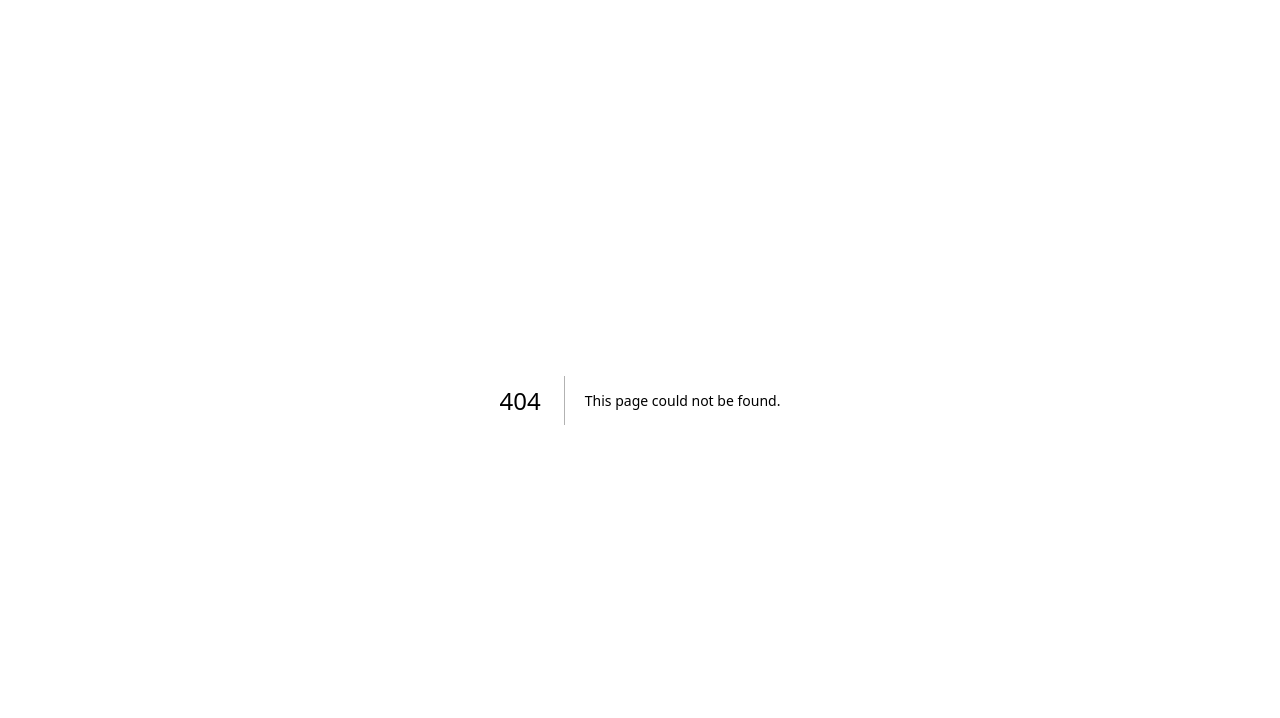
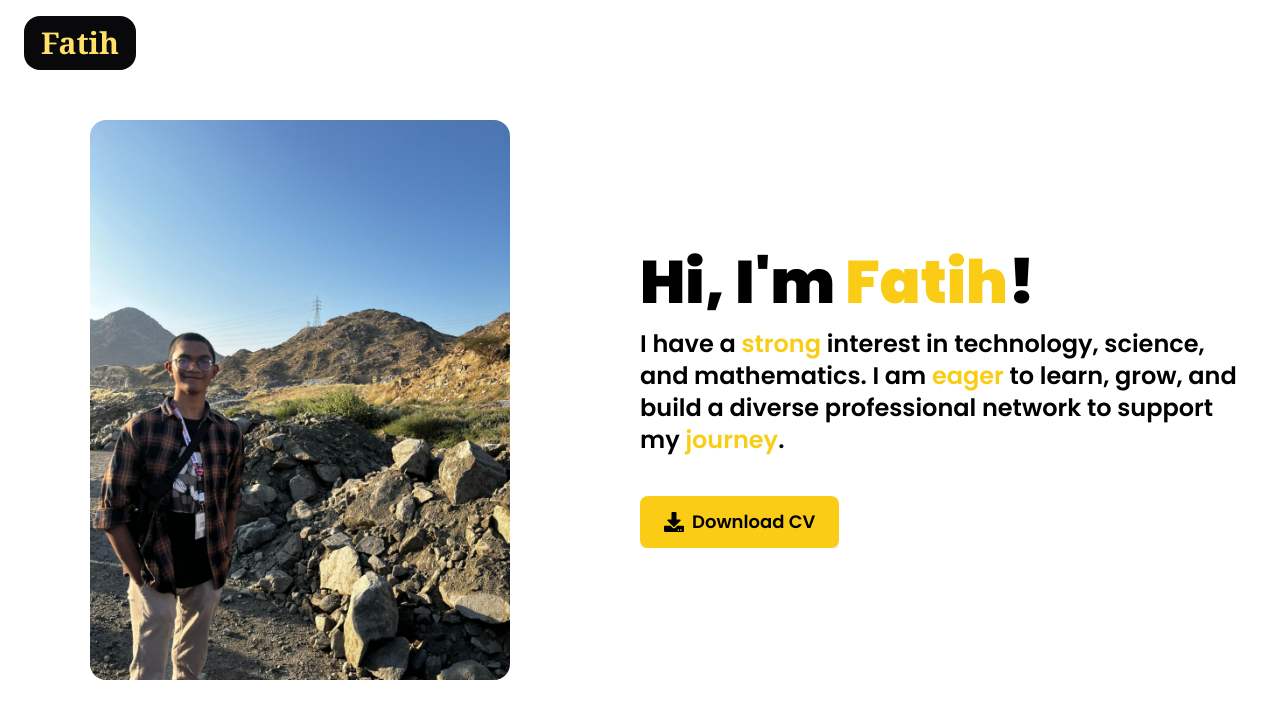
Before and after one commit to enclaire1443/portofotio-website, a Next.js app: page /biodata in a window 1280 px wide. Before the commit this address had no page. Shown: the top 718 px of the page. Built offline with nearby package versions, Linux system fonts and the light colour scheme.

Commit message:
added portofolio Page

```diff
--- /dev/null
+++ b/src/app/biodata/page.tsx
@@ -0,0 +1,14 @@
+import React from 'react'
+import Portofolio from './portofolio'
+import Header from "../components/header"
+
+function page() {
+  return (
+    <>
+    <Header />
+    <Portofolio />
+    </>
+  )
+}
+
+export default page
--- /dev/null
+++ b/src/app/biodata/portofolio.tsx
@@ -0,0 +1,62 @@
+"use client"
+import React from 'react'
+import { motion } from "motion/react"
+import { FaDownload } from "react-icons/fa"
+import { easeInOut, easeIn } from 'motion'
+import { Reveal } from "../animations/reveal"
+
+function Portofolio() {
+  return (
+    <div className="bg-white w-full h-screen flex items-center">
+      <div className="flex-1 flex justify-center items-center">
+        <motion.img
+          src="/assets/fotodiri2.jpeg"
+          alt="My Photo"
+          className="w-[70%] h-auto object-cover rounded-2xl"
+          initial={{
+            opacity: 0,
+            y: 30,
+          }}
+          animate={{
+            opacity: 1,
+            y: 0,
+            transition: {
+              duration: 0.3,
+              ease: easeIn
+            }
+          }}
+          whileHover={{
+            scale: 1.01,
+            transition: {
+              duration: 0.7,
+              ease: easeInOut
+            },
+          }}
+        />
+      </div>
+
+      <div className="flex-1 flex flex-col justify-center items-start px-10 gap-4">
+        <Reveal>
+        <p className="text-black font-poppins font-superbold text-6xl">
+          Hi, I&apos;m <span className="text-yellow-400">Fatih</span>!
+        </p>
+        </Reveal>
+        <Reveal>
+        <p className="text-black font-poppins font-semibold text-2xl">
+        I have a <span className="text-yellow-400">strong</span> interest in technology, science, and mathematics. I am <span className="text-yellow-400">eager</span> to learn, grow, and build a diverse professional network to support my <span className="text-yellow-400">journey</span>.
+        </p>
+        </Reveal>
+        <Reveal>
+        <motion.button
+        className="mt-6 px-6 py-3 bg-yellow-400 text-black font-poppins font-semibold text-lg rounded-lg shadow-md hover:bg-yellow-500 transition-colors flex items-center gap-2"
+        >
+          <FaDownload className="text-xl" />
+          Download CV
+        </motion.button>
+        </Reveal>
+      </div>
+    </div>
+  );
+}
+
+export default Portofolio;
--- a/src/app/components/header.tsx
+++ b/src/app/components/header.tsx
@@ -6,10 +6,10 @@ import Link from "next/link"
 const menuItems = [
   { id: 1, title: "Home", href: "/mainpage" },
   { id: 2, title: "About Me", href: "/aboutme" },
-  { id: 3, title: "Portfolio", href: "/portfolio" },
-  { id: 4, title: "Contact Me", href: "/contactme" },
-  { id: 5, title: "Card 1", href: "/card1" },
-  { id: 6, title: "Card 2", href: "/card2" },
+  { id: 3, title: "Portofolio", href: "/biodata" },
+  { id: 4, title: "Coming Soon", href: "/" },
+  { id: 5, title: "Coming Soon", href: "/" },
+  { id: 6, title: "Contact Me", href: "/contactme"},
 ]
 
 function Header() {
--- a/tsconfig.json
+++ b/tsconfig.json
@@ -27,7 +27,11 @@
       ],
       "@contactme/*": [
         "./src/contactme/*"
+      ],
+      "@biodata/*": [
+        "./src/biodata/*"
       ]
+
     },
     "plugins": [
       {
```
Also changed, not shown: src/app/portofolio /page.tsx (deleted), src/app/portofolio /portofolio.tsx (deleted), 1 other file (tests, documents, lock files or other folders).
